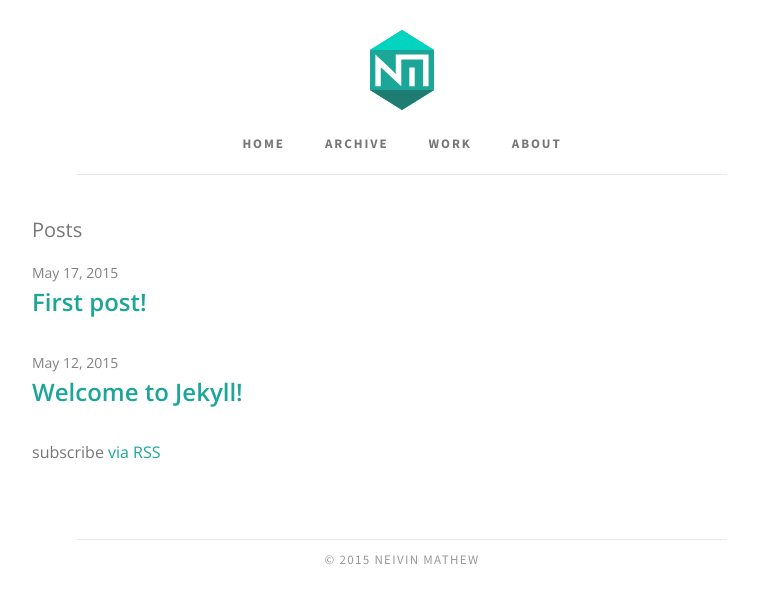
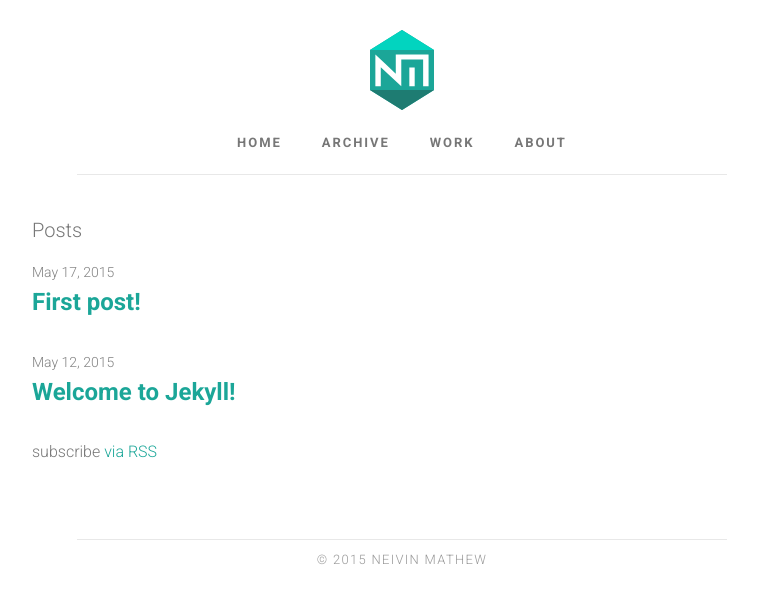
Before and after one commit to neivin/neivin.github.io, a Jekyll site: the page built from index.html, in a window 1280 px wide. Shown: the top 604 px of the page, without its empty margins (238-996 px from the left). Built offline with Jekyll 4.4.1, drawn with Linux system fonts in a browser that asks for light colours.

Commit message:
change font to roboto

```diff
--- a/_includes/head.html
+++ b/_includes/head.html
@@ -10,6 +10,5 @@
   <link rel="canonical" href="{{ page.url | replace:'index.html','' | prepend: site.baseurl | prepend: site.url }}">
   <link rel="alternate" type="application/rss+xml" title="{{ site.title }}" href="{{ "/feed.xml" | prepend: site.baseurl | prepend: site.url }}" />
   <link rel="shortcut icon" href="/images/nmicon.ico" type="image/x-icon" />
-  <link href='http://fonts.googleapis.com/css?family=Open+Sans:600,400' rel='stylesheet' type='text/css'>
-  <link href='http://fonts.googleapis.com/css?family=Source+Sans+Pro:400,700' rel='stylesheet' type='text/css'>
+  <link href='https://fonts.googleapis.com/css?family=Roboto:300,700' rel='stylesheet' type='text/css'>
 </head>
--- a/_sass/_layout.scss
+++ b/_sass/_layout.scss
@@ -26,7 +26,7 @@
         color: $text-color;
         line-height: $base-line-height;
         font-size: 13px;
-        font-family: 'Source Sans Pro', sans-serif;
+        font-family: $base-font-family;
         font-weight: 600;
         letter-spacing: .15em;
         text-align: center;
@@ -125,7 +125,7 @@
     display: table;
     margin: auto;
     font-size: 13px;
-    font-family: 'Source Sans Pro', sans-serif;
+    font-family: $base-font-family;
     letter-spacing: .1em;
     color: #999999;
     text-transform: uppercase;
--- a/css/main.scss
+++ b/css/main.scss
@@ -6,7 +6,7 @@
 
 
 // Our variables
-$base-font-family: Open Sans, Arial, sans-serif;
+$base-font-family:'Roboto', Arial, sans-serif;
 $base-font-size:   16px;
 $small-font-size:  $base-font-size * 0.875;
 $base-line-height: 1.5;
```
